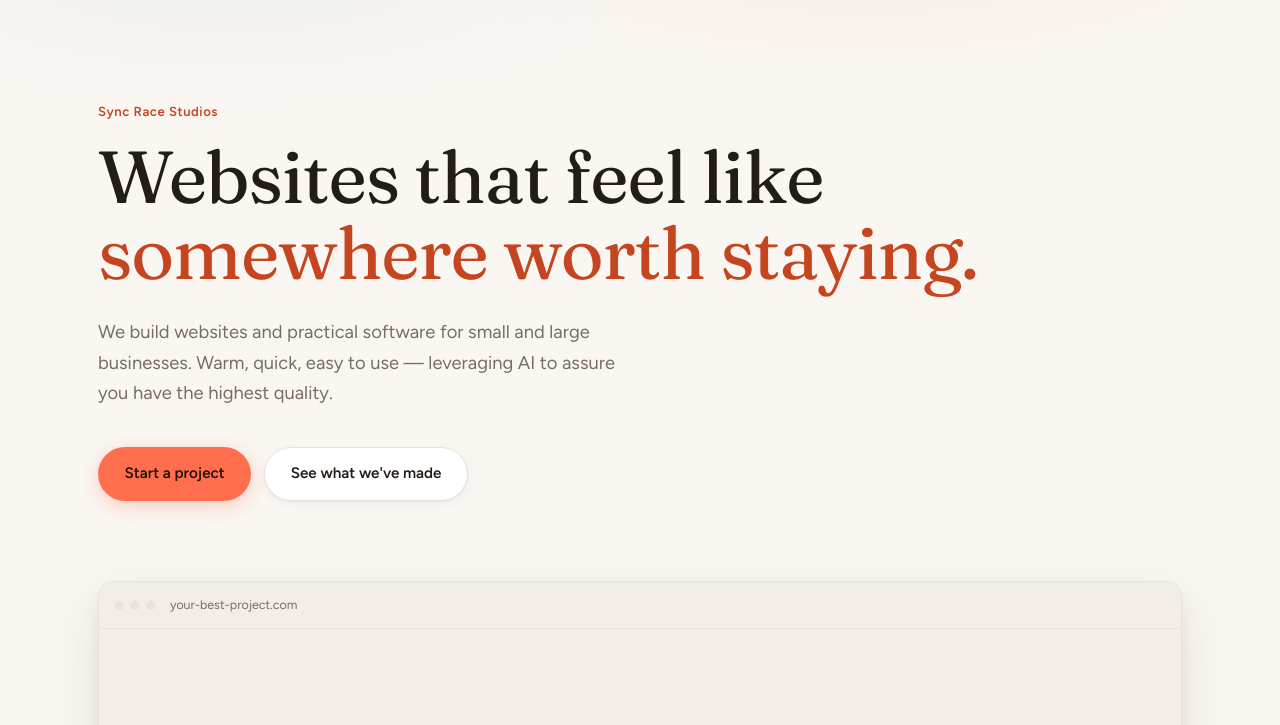
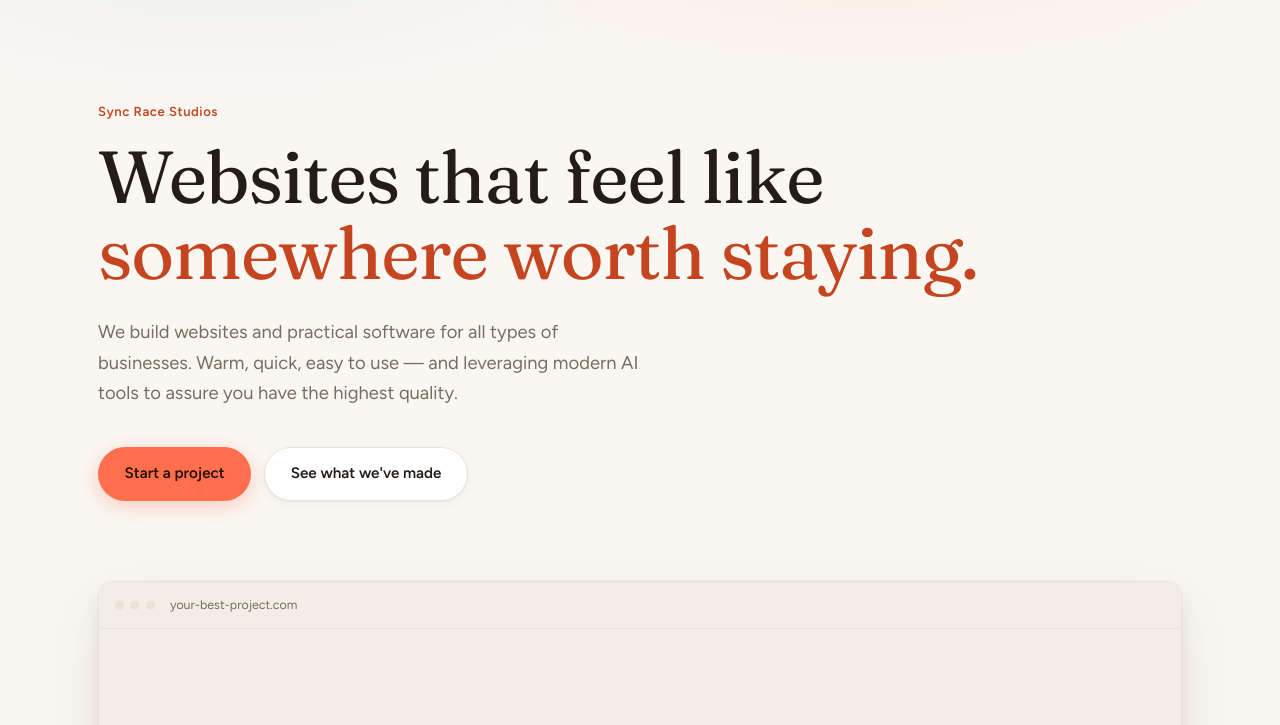
Before and after one commit to SRCS110/syncrace.web, a website: page index.html in a window 1280 px wide. Shown: the part 75-800 px from the top of the page. Drawn offline with Linux system fonts and the light colour scheme.

Commit message:
Update index.html

```diff
--- a/index.html
+++ b/index.html
@@ -36,7 +36,7 @@
   <section class="shell page-top">
     <span class="kicker rise">Sync Race Studios</span>
     <h1 class="rise">Websites that feel like<br><span class="warm">somewhere worth staying.</span></h1>
-    <p class="lede rise" style="margin:1.6rem 0 2.4rem">We build websites and practical software for small and large businesses. Warm, quick, easy to use — leveraging AI to assure you have the highest quality.</p>
+    <p class="lede rise" style="margin:1.6rem 0 2.4rem">We build websites and practical software for all types of businesses. Warm, quick, easy to use — and leveraging modern AI tools to assure you have the highest quality.</p>
     <div class="rise" style="display:flex;flex-wrap:wrap;gap:.8rem">
       <a class="btn btn-lamp" href="./pages/contact.html">Start a project</a>
       <a class="btn btn-quiet" href="#work">See what we've made</a>
```
